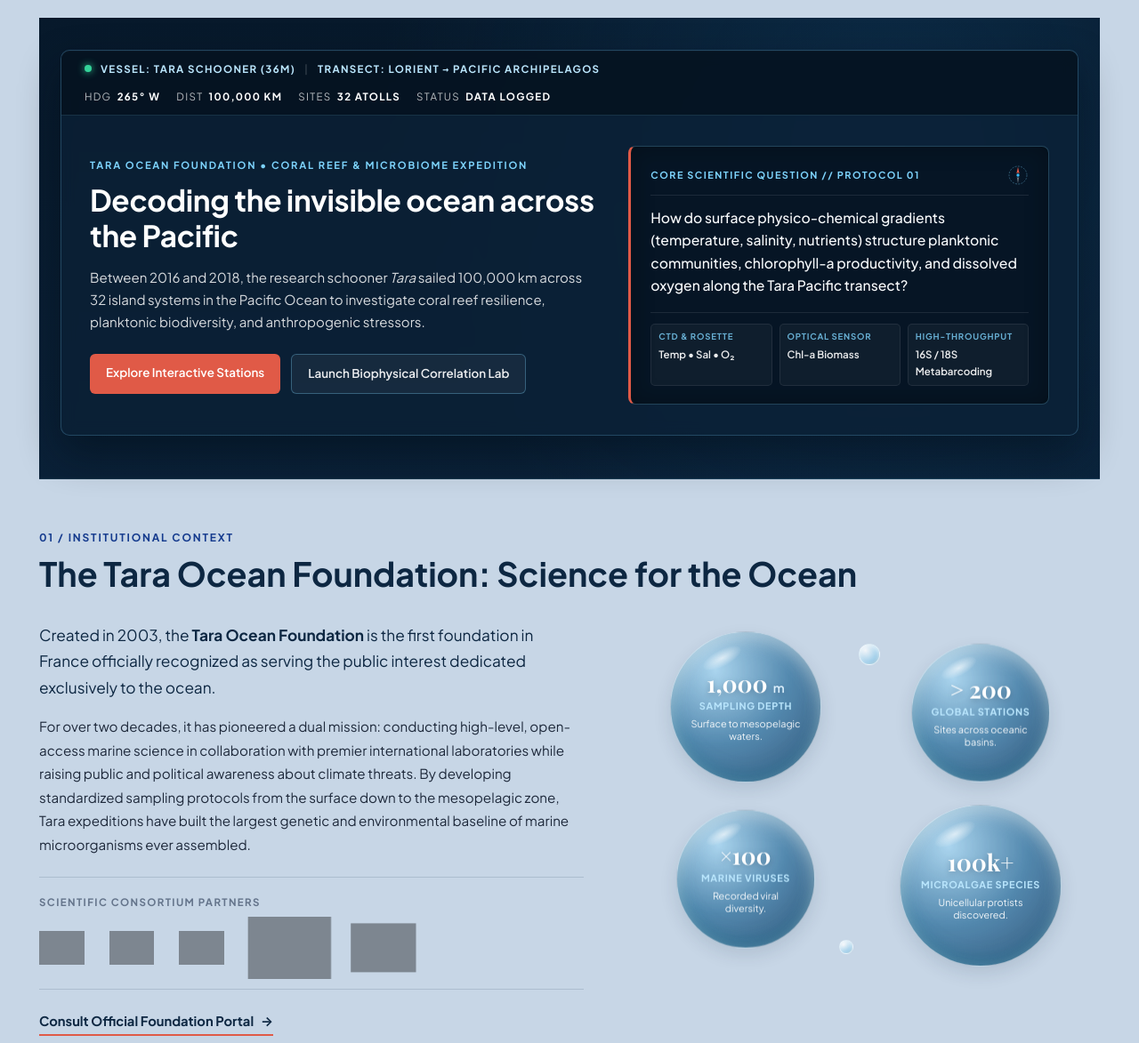
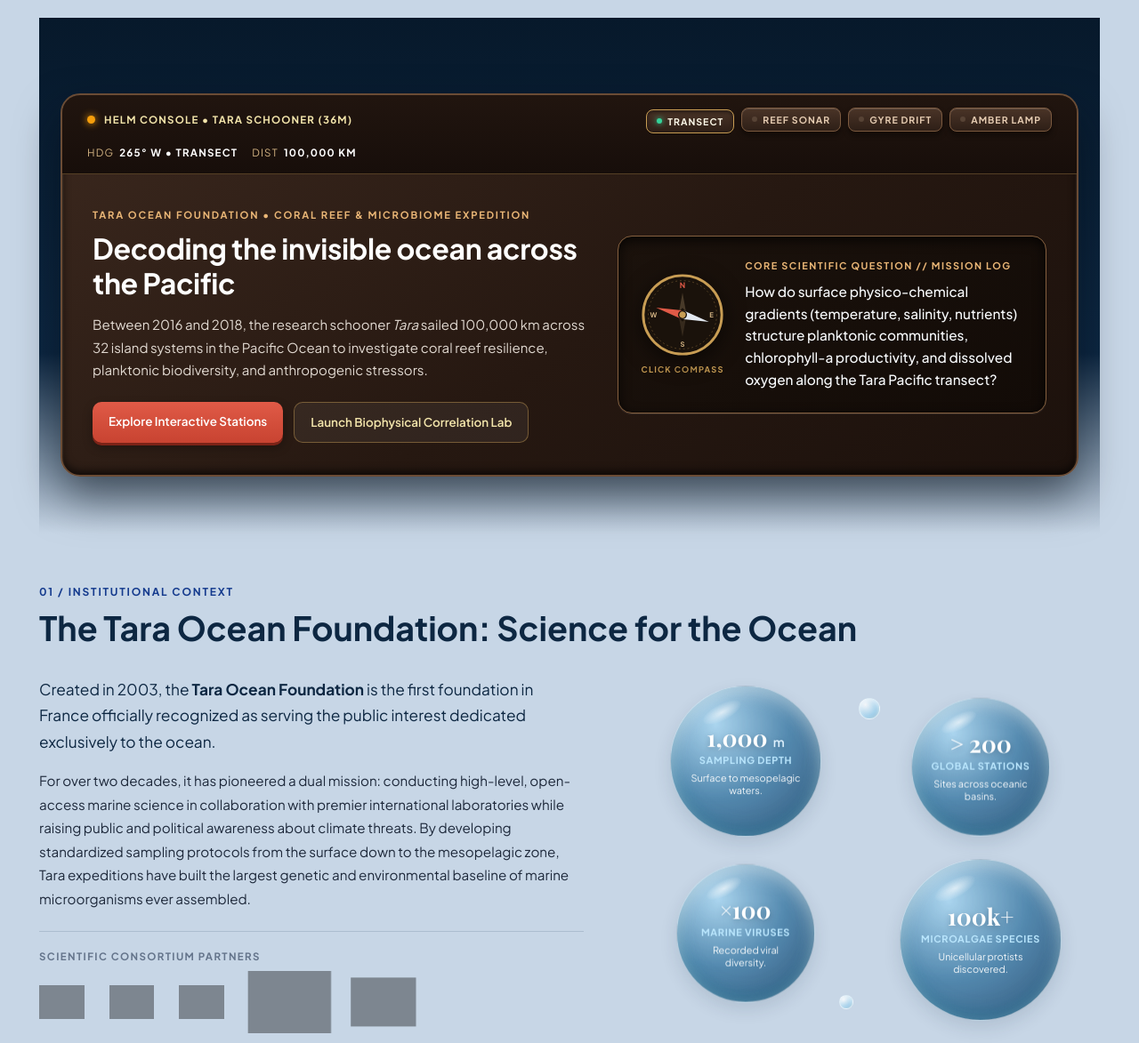
Before and after one commit to ThelmaGayCortijo/Tara-Pacific, a Flask app: page / in a window 1280 px wide. Shown: the part 3459-4632 px from the top of the page at 89% size. Run offline with Flask 3, Linux system fonts and the light colour scheme; some web fonts are replaced; grey boxes are pictures that could not be loaded.

Commit message:
nouvelle console

```diff
--- a/static/style.css
+++ b/static/style.css
@@ -1776,74 +1776,123 @@ h1, h2, h3 {
 }
 
 /* ==========================================================================
-   CONSOLE DE PASSERELLE / TABLEAU DE BORD DU BATEAU ("DECODING THE OCEAN")
+   CONSOLE DE TIMONERIE EN TECK MARRON, CUIVRE & RELIEF DOUX
    ========================================================================== */
 .bridge-console-strip {
-    background:
-        radial-gradient(circle at 80% 20%, rgba(20, 75, 118, 0.35) 0%, transparent 55%),
-        linear-gradient(180deg, #07192b 0%, #0a2138 100%);
-    color: #ffffff;
-    padding: 36px 24px 48px;
-    border-bottom: 1px solid rgba(125, 211, 252, 0.16);
-}
-
-/* Cadre principal façon instrumentation marine */
-.bridge-console-frame {
-    max-width: 1200px;
+    /* Fond océan profond qui laisse un bel espace (85px) sous la photo Welcome Aboard */
+    background: linear-gradient(180deg, #07192b 0%, #0d2742 65%, var(--sand-50, #f4f7f9) 100%);
+    padding: 85px 24px 64px;
+}
+
+/* Coque du tableau de bord en bois de teck / acajou sombre avec relief 3D doux et coins arrondis */
+.bridge-wood-frame {
+    max-width: 1180px;
     margin: 0 auto;
-    background: rgba(11, 32, 54, 0.75);
-    border: 1px solid rgba(125, 211, 252, 0.22);
-    border-radius: 10px;
+    background: linear-gradient(145deg, #3b281e 0%, #261811 55%, #1c110c 100%);
+    border: 2px solid #6b4c35;
+    border-radius: 22px;
     box-shadow:
-        0 20px 45px rgba(2, 10, 20, 0.45),
-        inset 0 1px 0 rgba(255, 255, 255, 0.1);
+        0 24px 48px rgba(4, 12, 22, 0.55),
+        inset 0 2px 3px rgba(255, 228, 196, 0.22),
+        inset 0 -4px 10px rgba(0, 0, 0, 0.65);
     overflow: hidden;
-    backdrop-filter: blur(8px);
-}
-
-/* Barre supérieure de télémétrie navale */
+    color: #f8fafc;
+}
+
+/* Barre supérieure d'instrumentation (effet laiton / bronze) */
 .bridge-hud-topbar {
     display: flex;
     justify-content: space-between;
     align-items: center;
     flex-wrap: wrap;
-    gap: 12px;
-    padding: 11px 26px;
-    background: rgba(5, 16, 28, 0.75);
-    border-bottom: 1px solid rgba(125, 211, 252, 0.16);
-    font-family: 'Plus Jakarta Sans', monospace;
+    gap: 14px;
+    padding: 14px 28px;
+    background: linear-gradient(180deg, #21150f 0%, #170e0a 100%);
+    border-bottom: 1px solid rgba(200, 157, 84, 0.32);
     font-size: 0.72rem;
-    letter-spacing: 1.3px;
-    color: rgba(255, 255, 255, 0.72);
+    letter-spacing: 1.2px;
+    color: #d4b483;
 }
 
 .hud-status-group {
     display: flex;
     align-items: center;
     gap: 10px;
+}
+
+.hud-led {
+    width: 9px;
+    height: 9px;
+    border-radius: 50%;
+    background: #f59e0b;
+    box-shadow: 0 0 8px #f59e0b;
+}
+
+.hud-code {
+    font-weight: 700;
+    color: #f3e5ab;
+}
+
+/* Petits boutons physiques de tableau de bord en relief sur lesquels on peut appuyer */
+.helm-switches-group {
+    display: flex;
+    gap: 8px;
     flex-wrap: wrap;
 }
 
-.hud-led {
-    width: 8px;
-    height: 8px;
+.helm-push-btn {
+    display: inline-flex;
+    align-items: center;
+    gap: 6px;
+    background: linear-gradient(180deg, #4a3427 0%, #2e1f17 100%);
+    color: #e6ccb2;
+    border: 1px solid #7c5a3f;
+    border-radius: 8px;
+    padding: 6px 11px;
+    font-family: 'Plus Jakarta Sans', sans-serif;
+    font-size: 0.66rem;
+    font-weight: 700;
+    letter-spacing: 1px;
+    cursor: pointer;
+    box-shadow:
+        0 3px 0 #160d08,
+        0 4px 6px rgba(0, 0, 0, 0.4),
+        inset 0 1px 0 rgba(255, 255, 255, 0.15);
+    transition: all 0.12s ease;
+}
+
+.helm-push-btn:hover {
+    background: linear-gradient(180deg, #593f30 0%, #38261c 100%);
+    color: #ffffff;
+}
+
+/* Effet bouton enfoncé quand on clique dessus */
+.helm-push-btn:active,
+.helm-push-btn.active {
+    transform: translateY(2px);
+    box-shadow:
+        0 1px 0 #160d08,
+        inset 0 2px 4px rgba(0, 0, 0, 0.5);
+    border-color: #c89d54;
+    color: #fffbeb;
+}
+
+.helm-push-btn .btn-led {
+    width: 6px;
+    height: 6px;
     border-radius: 50%;
+    background: #574335;
+    transition: background 0.2s, box-shadow 0.2s;
+}
+
+.helm-push-btn.active .btn-led {
     background: #34d399;
-    box-shadow: 0 0 8px #34d399;
-}
-
-.hud-code {
-    font-weight: 700;
-    color: #bae6fd;
-}
-
-.hud-sep {
-    opacity: 0.35;
+    box-shadow: 0 0 6px #34d399;
 }
 
 .hud-telemetry-readout {
     display: flex;
-    gap: 18px;
+    gap: 16px;
     flex-wrap: wrap;
 }
 
@@ -1853,19 +1902,19 @@ h1, h2, h3 {
     margin-left: 3px;
 }
 
-/* Grille interne de la console */
+/* Grille interne du tableau de bord */
 .bridge-main-grid {
-    padding: 34px 32px;
+    padding: 36px 34px;
     display: grid;
-    grid-template-columns: 1.2fr 1fr;
-    gap: 38px;
-    align-items: center;
-}
-
-@media (max-width: 920px) {
+    grid-template-columns: 1.15fr 1fr;
+    gap: 36px;
+    align-items: center;
+}
+
+@media (max-width: 940px) {
     .bridge-main-grid {
         grid-template-columns: 1fr;
-        padding: 24px 20px;
+        padding: 26px 22px;
     }
 }
 
@@ -1875,16 +1924,16 @@ h1, h2, h3 {
     font-weight: 700;
     letter-spacing: 1.8px;
     text-transform: uppercase;
-    color: #7dd3fc;
+    color: #eab676;
     margin-bottom: 10px;
 }
 
 .opening-title {
     color: #ffffff;
     font-family: 'Plus Jakarta Sans', sans-serif;
-    font-size: clamp(1.7rem, 2.6vw, 2.3rem);
-    font-weight: 700;
-    line-height: 1.2;
+    font-size: clamp(1.7rem, 2.5vw, 2.25rem);
+    font-weight: 700;
+    line-height: 1.22;
     letter-spacing: -0.3px;
     margin: 0 0 14px;
 }
@@ -1892,7 +1941,7 @@ h1, h2, h3 {
 .opening-lead {
     font-size: 0.94rem;
     line-height: 1.68;
-    color: rgba(255, 255, 255, 0.84);
+    color: rgba(255, 248, 240, 0.86);
     margin: 0 0 24px;
 }
 
@@ -1903,110 +1952,118 @@ h1, h2, h3 {
 }
 
 .btn-compact-primary {
-    background: var(--coral-500, #e05a47);
+    background: linear-gradient(180deg, #e05a47 0%, #c84331 100%);
     color: #ffffff;
     text-decoration: none;
     font-size: 0.84rem;
     font-weight: 600;
-    padding: 10px 18px;
-    border-radius: 6px;
-    transition: background 0.2s, transform 0.2s;
+    padding: 11px 18px;
+    border-radius: 10px;
+    box-shadow: 0 3px 0 #7c2317, 0 5px 12px rgba(0, 0, 0, 0.3);
+    transition: transform 0.15s, box-shadow 0.15s;
 }
 
 .btn-compact-primary:hover {
-    background: #c94633;
-    transform: translateY(-1px);
+    transform: translateY(1px);
+    box-shadow: 0 2px 0 #7c2317, 0 3px 8px rgba(0, 0, 0, 0.3);
 }
 
 .btn-compact-outline {
-    background: rgba(255, 255, 255, 0.05);
-    color: rgba(255, 255, 255, 0.92);
+    background: rgba(255, 255, 255, 0.06);
+    color: #f3e5ab;
     text-decoration: none;
     font-size: 0.84rem;
     font-weight: 600;
-    padding: 10px 18px;
-    border-radius: 6px;
-    border: 1px solid rgba(125, 211, 252, 0.32);
+    padding: 11px 18px;
+    border-radius: 10px;
+    border: 1px solid rgba(200, 157, 84, 0.45);
     transition: background 0.2s, border-color 0.2s;
 }
 
 .btn-compact-outline:hover {
-    background: rgba(125, 211, 252, 0.12);
-    border-color: #7dd3fc;
-}
-
-/* Écran de droite : Moniteur de question scientifique (Police sobre & droite) */
+    background: rgba(200, 157, 84, 0.16);
+    border-color: #eab676;
+}
+
+/* Cadran encastré à droite avec la boussole et la question */
 .bridge-monitor-card {
-    background: rgba(6, 20, 35, 0.85);
-    border: 1px solid rgba(125, 211, 252, 0.25);
-    border-left: 3px solid var(--coral-500, #e05a47);
-    border-radius: 8px;
-    padding: 20px 22px;
-    box-shadow: inset 0 0 24px rgba(0, 0, 0, 0.35);
-}
-
-.monitor-top-bar {
-    display: flex;
-    justify-content: space-between;
-    align-items: center;
-    margin-bottom: 12px;
-    padding-bottom: 10px;
-    border-bottom: 1px solid rgba(255, 255, 255, 0.09);
+    background: linear-gradient(145deg, #1b120c 0%, #120b07 100%);
+    border: 1.5px solid #85603f;
+    border-radius: 16px;
+    padding: 24px;
+    box-shadow:
+        inset 0 4px 14px rgba(0, 0, 0, 0.75),
+        0 1px 0 rgba(255, 255, 255, 0.1);
+    transition: background 0.3s, border-color 0.3s;
+}
+
+/* Mode lampe ambrée quand on clique sur le bouton AMBER LAMP */
+.bridge-monitor-card.amber-glow {
+    background: linear-gradient(145deg, #2b180a 0%, #1a0e05 100%);
+    border-color: #f59e0b;
+    box-shadow:
+        inset 0 0 25px rgba(245, 158, 11, 0.18),
+        0 0 18px rgba(245, 158, 11, 0.15);
+}
+
+.monitor-compass-layout {
+    display: flex;
+    align-items: center;
+    gap: 22px;
+}
+
+@media (max-width: 580px) {
+    .monitor-compass-layout {
+        flex-direction: column;
+        text-align: center;
+    }
+}
+
+/* Boussole de marine bien visible à gauche de la question */
+.nautical-compass-box {
+    flex-shrink: 0;
+    display: flex;
+    flex-direction: column;
+    align-items: center;
+    cursor: pointer;
+    user-select: none;
+}
+
+.nautical-compass-svg {
+    width: 96px;
+    height: 96px;
+    filter: drop-shadow(0 6px 12px rgba(0, 0, 0, 0.6));
+    transition: transform 0.25s ease;
+}
+
+.nautical-compass-box:hover .nautical-compass-svg {
+    transform: scale(1.06);
+}
+
+.compass-caption {
+    font-size: 0.58rem;
+    font-weight: 700;
+    letter-spacing: 1.2px;
+    color: #c89d54;
+    margin-top: 6px;
 }
 
 .cq-label {
+    display: block;
     font-size: 0.68rem;
     font-weight: 700;
     letter-spacing: 1.5px;
     text-transform: uppercase;
-    color: #7dd3fc;
-}
-
-/* Police Plus Jakarta Sans sobre, droite et très propre (sans italique ni serif) */
+    color: #eab676;
+    margin-bottom: 8px;
+}
+
 .cq-text-clean {
-    margin: 0 0 18px;
+    margin: 0;
     font-family: 'Plus Jakarta Sans', -apple-system, BlinkMacSystemFont, sans-serif;
-    font-size: 0.98rem;
+    font-size: 0.96rem;
     font-weight: 500;
     font-style: normal;
     line-height: 1.62;
     color: #f8fafc;
 }
-
-/* Petits capteurs en bas du moniteur */
-.monitor-sensors-footer {
-    display: grid;
-    grid-template-columns: repeat(3, 1fr);
-    gap: 8px;
-    padding-top: 12px;
-    border-top: 1px solid rgba(255, 255, 255, 0.09);
-}
-
-.sensor-chip {
-    background: rgba(255, 255, 255, 0.04);
-    border: 1px solid rgba(255, 255, 255, 0.08);
-    border-radius: 5px;
-    padding: 6px 8px;
-}
-
-.sensor-key {
-    display: block;
-    font-size: 0.6rem;
-    font-weight: 700;
-    letter-spacing: 0.8px;
-    color: rgba(125, 211, 252, 0.8);
-    margin-bottom: 2px;
-}
-
-.sensor-val {
-    display: block;
-    font-size: 0.72rem;
-    font-weight: 600;
-    color: rgba(255, 255, 255, 0.92);
-}
-
-@media (max-width: 560px) {
-    .monitor-sensors-footer {
-        grid-template-columns: 1fr;
-    }
-}
--- a/templates/index.html
+++ b/templates/index.html
@@ -135,30 +135,43 @@
     </section>
     <main class="main-wrapper">
 
-       <!-- CONSOLE DE PASSERELLE / TABLEAU DE BORD DU BATEAU (S'enchaîne sous Welcome Aboard) -->
+    <!-- CONSOLE DE TIMONERIE EN TECK & LAITON (Espacée sous Welcome Aboard) -->
     <section class="editorial-opening-strip bridge-console-strip">
-        <div class="bridge-console-frame">
-
-            <!-- Barre supérieure d'instrumentation du navire (Télémétrie & Cap) -->
+        <div class="bridge-wood-frame" id="helm-console">
+
+            <!-- Barre supérieure avec petits boutons tactiles cliquables + indicateurs -->
             <div class="bridge-hud-topbar">
                 <div class="hud-status-group">
-                    <span class="hud-led"></span>
-                    <span class="hud-code">VESSEL: TARA SCHOONER (36M)</span>
-                    <span class="hud-sep">|</span>
-                    <span class="hud-code">TRANSECT: LORIENT &rarr; PACIFIC ARCHIPELAGOS</span>
-                </div>
+                    <span class="hud-led" id="main-helm-led"></span>
+                    <span class="hud-code">HELM CONSOLE • TARA SCHOONER (36M)</span>
+                </div>
+
+                <!-- Petits boutons physiques de tableau de bord sur lesquels on peut appuyer -->
+                <div class="helm-switches-group">
+                    <button type="button" class="helm-push-btn active" onclick="toggleHelmSwitch(this, 265, '265° W • TRANSECT')">
+                        <span class="btn-led"></span>TRANSECT
+                    </button>
+                    <button type="button" class="helm-push-btn" onclick="toggleHelmSwitch(this, 315, '315° NW • REEF SONAR')">
+                        <span class="btn-led"></span>REEF SONAR
+                    </button>
+                    <button type="button" class="helm-push-btn" onclick="toggleHelmSwitch(this, 190, '190° S • GYRE DRIFT')">
+                        <span class="btn-led"></span>GYRE DRIFT
+                    </button>
+                    <button type="button" class="helm-push-btn" onclick="toggleNightModeHelm(this)">
+                        <span class="btn-led"></span>AMBER LAMP
+                    </button>
+                </div>
+
                 <div class="hud-telemetry-readout">
-                    <span>HDG <strong>265° W</strong></span>
+                    <span>HDG <strong id="helm-hdg-text">265° W • TRANSECT</strong></span>
                     <span>DIST <strong>100,000 KM</strong></span>
-                    <span>SITES <strong>32 ATOLLS</strong></span>
-                    <span>STATUS <strong>DATA LOGGED</strong></span>
-                </div>
-            </div>
-
-            <!-- Corps du tableau de bord (2 colonnes) -->
+                </div>
+            </div>
+
+            <!-- Corps du tableau de bord en bois/cuivre (2 colonnes) -->
             <div class="opening-inner bridge-main-grid">
 
-                <!-- Écran gauche : Briefing de mission & Commandes -->
+                <!-- Colonne gauche : Briefing de mission & Commandes -->
                 <div class="opening-left">
                     <span class="opening-eyebrow">TARA OCEAN FOUNDATION • CORAL REEF &amp; MICROBIOME EXPEDITION</span>
                     <h1 class="opening-title">Decoding the invisible ocean across the Pacific</h1>
@@ -171,40 +184,47 @@
                     </div>
                 </div>
 
-                <!-- Écran droit : Moniteur de protocole scientifique + Compas -->
+                <!-- Colonne droite : Boussole marine en laiton + Écran de la question scientifique (sans les 3 cases du bas) -->
                 <div class="opening-right">
-                    <div class="bridge-monitor-card">
-                        <div class="monitor-top-bar">
-                            <span class="cq-label">CORE SCIENTIFIC QUESTION // PROTOCOL 01</span>
-                            <!-- Petit compas radar de bord en SVG -->
-                            <svg class="bridge-compass-svg" viewBox="0 0 36 36" width="24" height="24">
-                                <circle cx="18" cy="18" r="15" fill="none" stroke="rgba(125,211,252,0.35)" stroke-width="1.5" stroke-dasharray="3 2"/>
-                                <circle cx="18" cy="18" r="2.5" fill="#38bdf8"/>
-                                <path d="M18 4 L20.5 15.5 L18 13.5 L15.5 15.5 Z" fill="#e05a47"/>
-                                <path d="M18 32 L20 20.5 L18 22.5 L16 20.5 Z" fill="rgba(255,255,255,0.4)"/>
-                            </svg>
-                        </div>
-
-                        <!-- Texte en police sobre sans-serif (fini l'italique serif) -->
-                        <p class="cq-text-clean">
-                            How do surface physico-chemical gradients (temperature, salinity, nutrients) structure planktonic communities, chlorophyll-a productivity, and dissolved oxygen along the Tara Pacific transect?
-                        </p>
-
-                        <!-- Jauges / capteurs embarqués en bas de l'écran -->
-                        <div class="monitor-sensors-footer">
-                            <div class="sensor-chip">
-                                <span class="sensor-key">CTD &amp; ROSETTE</span>
-                                <span class="sensor-val">Temp • Sal • O₂</span>
+                    <div class="bridge-monitor-card" id="helm-question-screen">
+
+                        <div class="monitor-compass-layout">
+                            <!-- Grande boussole de marine interactive (clique dessus pour la faire tourner) -->
+                            <div class="nautical-compass-box" onclick="spinHelmCompass()" title="Click to rotate compass">
+                                <svg class="nautical-compass-svg" viewBox="0 0 100 100">
+                                    <!-- Anneau extérieur en laiton -->
+                                    <circle cx="50" cy="50" r="46" fill="#1a120b" stroke="#c89d54" stroke-width="3"/>
+                                    <circle cx="50" cy="50" r="40" fill="none" stroke="rgba(200, 157, 84, 0.35)" stroke-width="1" stroke-dasharray="2 3"/>
+
+                                    <!-- Points cardinaux -->
+                                    <text x="50" y="19" text-anchor="middle" fill="#e05a47" font-size="9" font-weight="800">N</text>
+                                    <text x="84" y="53" text-anchor="middle" fill="#d4b483" font-size="8" font-weight="700">E</text>
+                                    <text x="50" y="88" text-anchor="middle" fill="#d4b483" font-size="8" font-weight="700">S</text>
+                                    <text x="16" y="53" text-anchor="middle" fill="#d4b483" font-size="8" font-weight="700">W</text>
+
+                                    <!-- Étoile de la rose des vents -->
+                                    <polygon points="50,24 54,46 50,42 46,46" fill="rgba(212, 180, 131, 0.25)"/>
+                                    <polygon points="50,76 54,54 50,58 46,54" fill="rgba(212, 180, 131, 0.15)"/>
+
+                                    <!-- Aiguille mobile -->
+                                    <g id="helm-compass-needle" style="transform: rotate(-75deg); transform-origin: 50px 50px; transition: transform 0.7s cubic-bezier(0.34, 1.56, 0.64, 1);">
+                                        <polygon points="50,18 55,50 50,46 45,50" fill="#e05a47"/>
+                                        <polygon points="50,82 55,50 50,54 45,50" fill="#e2e8f0"/>
+                                        <circle cx="50" cy="50" r="4.5" fill="#c89d54" stroke="#1a120b" stroke-width="1.5"/>
+                                    </g>
+                                </svg>
+                                <span class="compass-caption">CLICK COMPASS</span>
                             </div>
-                            <div class="sensor-chip">
-                                <span class="sensor-key">OPTICAL SENSOR</span>
-                                <span class="sensor-val">Chl-a Biomass</span>
+
+                            <!-- Texte de la question scientifique à côté de la boussole -->
+                            <div class="monitor-question-content">
+                                <span class="cq-label">CORE SCIENTIFIC QUESTION // MISSION LOG</span>
+                                <p class="cq-text-clean">
+                                    How do surface physico-chemical gradients (temperature, salinity, nutrients) structure planktonic communities, chlorophyll-a productivity, and dissolved oxygen along the Tara Pacific transect?
+                                </p>
                             </div>
-                            <div class="sensor-chip">
-                                <span class="sensor-key">HIGH-THROUGHPUT</span>
-                                <span class="sensor-val">16S / 18S Metabarcoding</span>
-                            </div>
-                        </div>
+                        </div>
+
                     </div>
                 </div>
 
```
